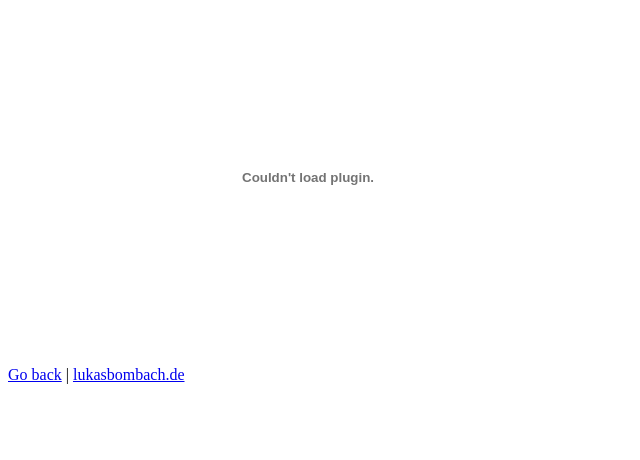
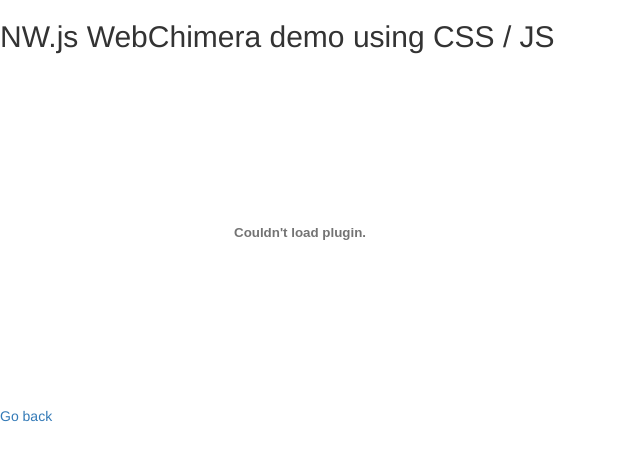
Before and after one commit to LukasBombach/nw-webchimera-demos, a website: page html-css-js/index.html in a window 1280 px wide. Shown: the whole page, without its empty margins (0-640 px from the left). Drawn offline with nearby package versions, Linux system fonts and the light colour scheme.

Commit message:
Improved styling

```diff
--- a/html-css-js/index.html
+++ b/html-css-js/index.html
@@ -3,6 +3,7 @@
 <head lang="en">
     <meta charset="UTF-8">
     <title>NW.js WebChimera demo using CSS and JavaScript</title>
+    <link href="http://maxcdn.bootstrapcdn.com/bootstrap/3.3.4/css/bootstrap.min.css" rel="stylesheet">
     <style>
 
         #container {
@@ -23,6 +24,8 @@
 </head>
 <body>
 
+<h2>NW.js WebChimera demo using CSS / JS</h2>
+
 <div id="container">
     <object id="player" type="application/x-chimera-plugin" width="600" height="338">
         <param name="mrl" value="http://download.blender.org/peach/bigbuckbunny_movies/big_buck_bunny_480p_stereo.avi" />
@@ -31,10 +34,6 @@
     <div id="interface"></div>
 </div>
 
-<p>
-    <a href="../index.html">Go back</a> | <a href="http://lukasbombach.de/">lukasbombach.de</a>
-</p>
-
 <script type="text/javascript">
     var player = document.getElementById('player');
     document.getElementById('interface').addEventListener('click', function() {
@@ -42,5 +41,9 @@
     });
 </script>
 
+<p>
+    <a href="../index.html">Go back</a>
+</p>
+
 </body>
 </html>
```
Also changed, not shown: index.html (+6 -3 lines), qml/index.html (+3 -1 lines).
